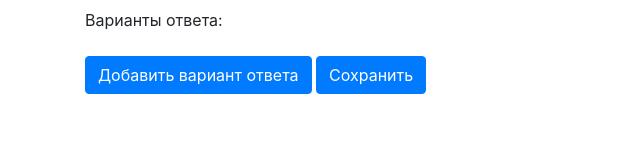
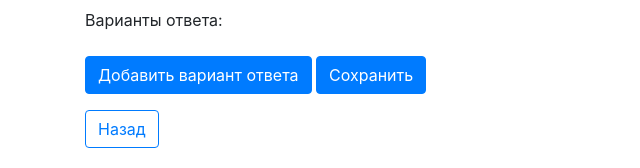
Before and after one commit to VadimKirillov/TelemedAI_Testing_System, a Flask app: page /create_question in a window 1280 px wide. Shown: the part 632-800 px from the top of the page, without its empty margins (0-640 px from the left). Run offline with Flask 3, Linux system fonts and the light colour scheme; data that the repository does not hold is empty; some libraries are stand-ins or nearby versions.

Commit message:
Добавлена доп кнопка на странице с добавлением вопросов

```diff
--- a/templates/create_question.html
+++ b/templates/create_question.html
@@ -63,6 +63,8 @@
             <!-- Кнопка "Сохранить" -->
             <button type="submit" class="btn btn-primary" id="saveButton">Сохранить</button>
         </form>
+        <!-- Кнопка "Назад" -->
+        <a href="/question" class="btn btn-outline-primary mt-3">Назад</a>
     </div>
 
     <!-- Подключаем скрипты Bootstrap и JavaScript -->
```
